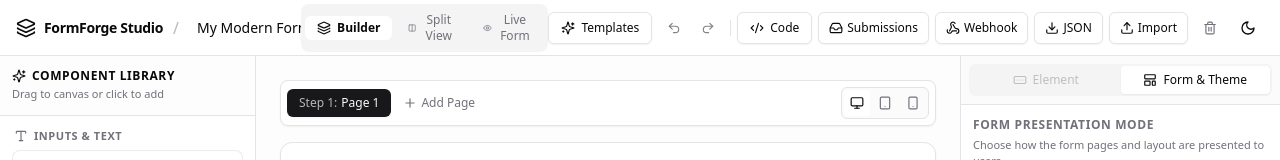
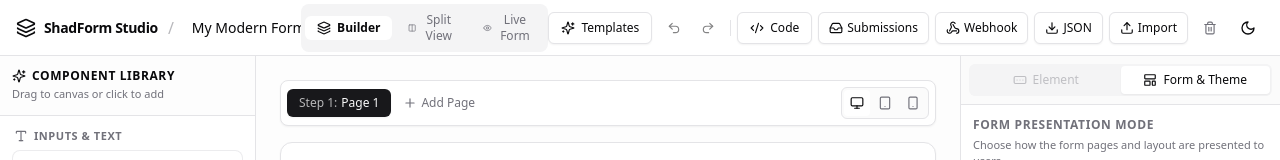
Before and after one commit to code-simply/formforge, a React (Vite) app: page / in a window 1280 px wide. Shown: the top 160 px of the page. Built offline with nearby package versions, Linux system fonts and the light colour scheme.

Commit message:
feat: rebrand to shadform (single-word, unscoped, no slash)

```diff
--- a/src/editor/components/HeaderBar.tsx
+++ b/src/editor/components/HeaderBar.tsx
@@ -74,7 +74,7 @@ export const HeaderBar: React.FC = () => {
         <div className="flex items-center space-x-2 font-bold text-foreground shrink-0">
           <Layers className="h-4 w-4 sm:h-5 sm:w-5" />
           <span className="text-xs sm:text-sm font-bold tracking-tight hidden sm:inline">
-            FormForge Studio
+            ShadForm Studio
           </span>
         </div>
         <span className="text-muted-foreground/50 hidden sm:inline">/</span>
```
Also changed, not shown: package.json (+4 -4 lines), 1 other file (tests, documents, lock files or other folders).
